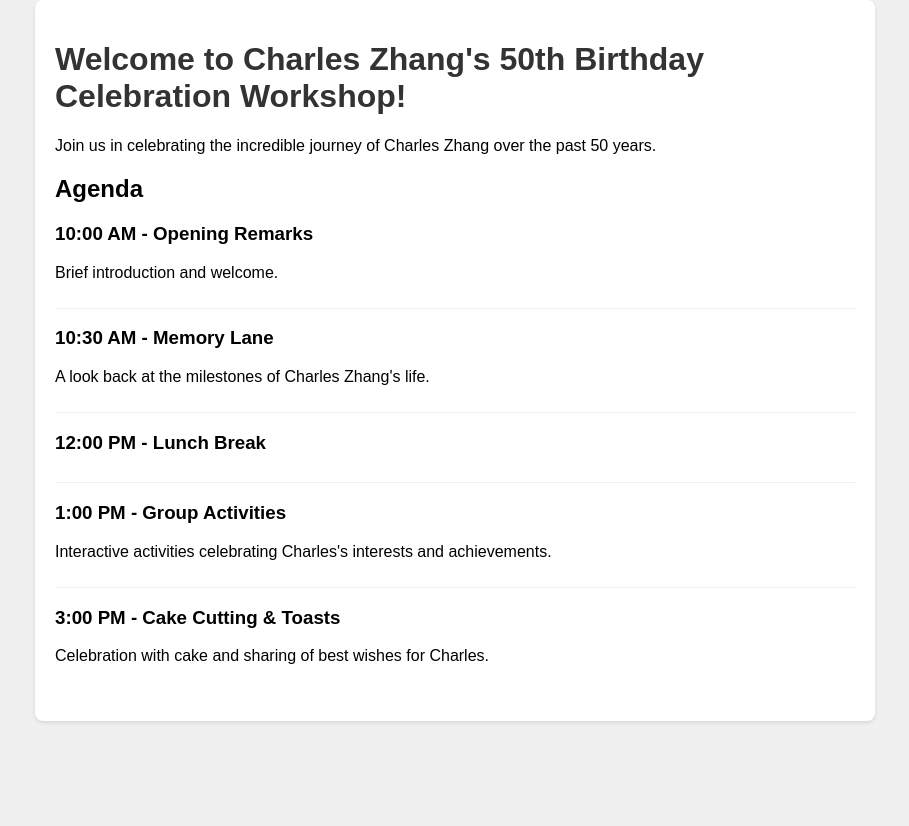
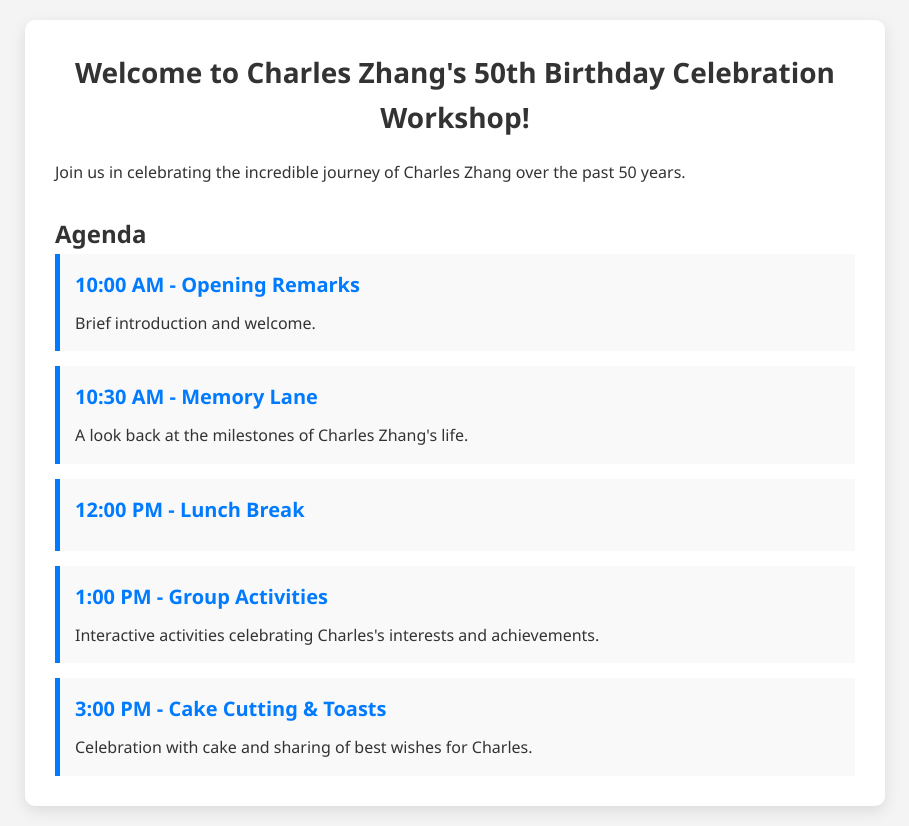
Before and after one commit to prism-research-labs/prism-research-labs.github.io, a plain HTML site: page index.html in a window 1280 px wide. Shown: the whole page, without its empty margins (185-1094 px from the left). Before the commit the page ends 800 px from the top, so only its background shows below. Drawn offline with Linux system fonts and the light colour scheme.

Commit message:
Update styles.css

```diff
--- a/styles.css
+++ b/styles.css
@@ -1,33 +1,69 @@
-body {
-    font-family: Arial, sans-serif;
+/* Reset some basic elements */
+body, h1, h2, h3, p {
     margin: 0;
     padding: 0;
-    background-color: #f0f0f0;
 }
 
+/* Basic body styling */
+body {
+    font-family: 'Segoe UI', Tahoma, Geneva, Verdana, sans-serif;
+    background-color: #f4f4f4;
+    color: #333;
+    line-height: 1.6;
+    padding: 20px 0;
+}
+
+/* Container for the content */
 .container {
+    width: 90%;
     max-width: 800px;
     margin: auto;
-    background-color: #ffffff;
+    background: #fff;
     padding: 20px;
-    border-radius: 8px;
-    box-shadow: 0 2px 4px rgba(0, 0, 0, 0.1);
+    border-radius: 10px;
+    box-shadow: 0 5px 15px rgba(0, 0, 0, 0.1);
 }
 
+/* Styling the main heading */
 h1 {
-    color: #333333;
+    font-size: 28px;
+    color: #333;
+    text-align: center;
+    margin-bottom: 20px;
 }
 
+/* Agenda styling */
 .agenda {
-    margin-top: 20px;
+    margin-top: 30px;
 }
 
+/* Individual agenda item styling */
 .agenda-item {
-    margin-bottom: 10px;
-    padding-bottom: 10px;
-    border-bottom: 1px solid #eeeeee;
+    background: #f9f9f9;
+    padding: 15px;
+    margin-bottom: 15px;
+    border-left: 5px solid #007bff;
 }
 
+.agenda-item h3 {
+    margin-top: 0;
+    margin-bottom: 10px;
+    font-size: 20px;
+    color: #007bff;
+}
+
+.agenda-item p {
+    margin-bottom: 0;
+}
+
+/* Styling for the last agenda item to remove the bottom margin */
 .agenda-item:last-child {
-    border-bottom: none;
+    margin-bottom: 0;
 }
+
+/* Additional responsiveness */
+@media (min-width: 600px) {
+    .container {
+        padding: 30px;
+    }
+}
```
